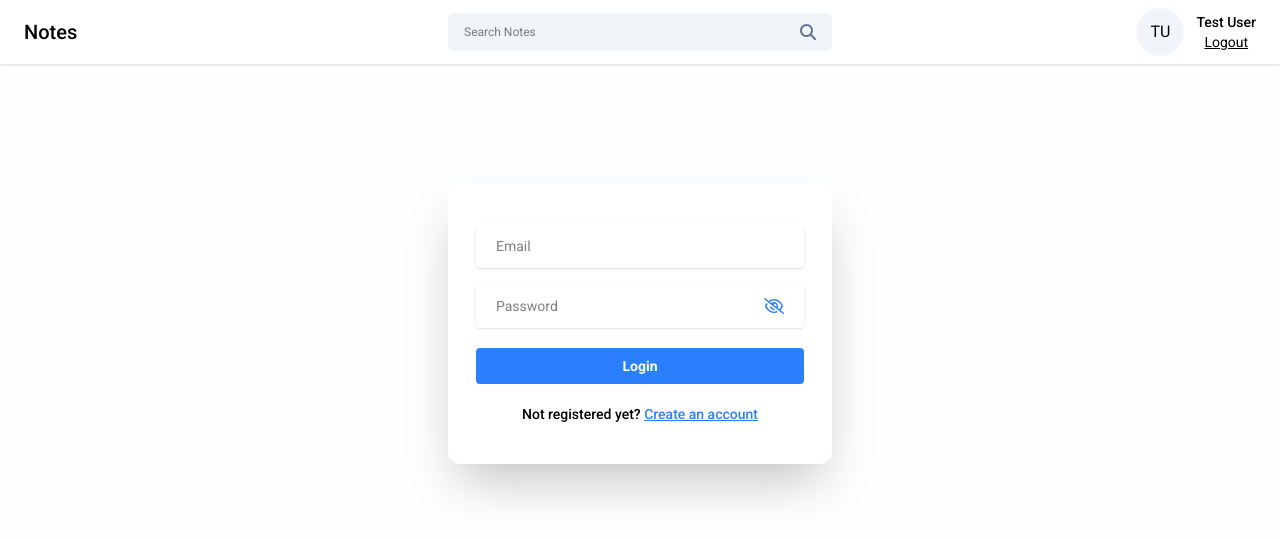
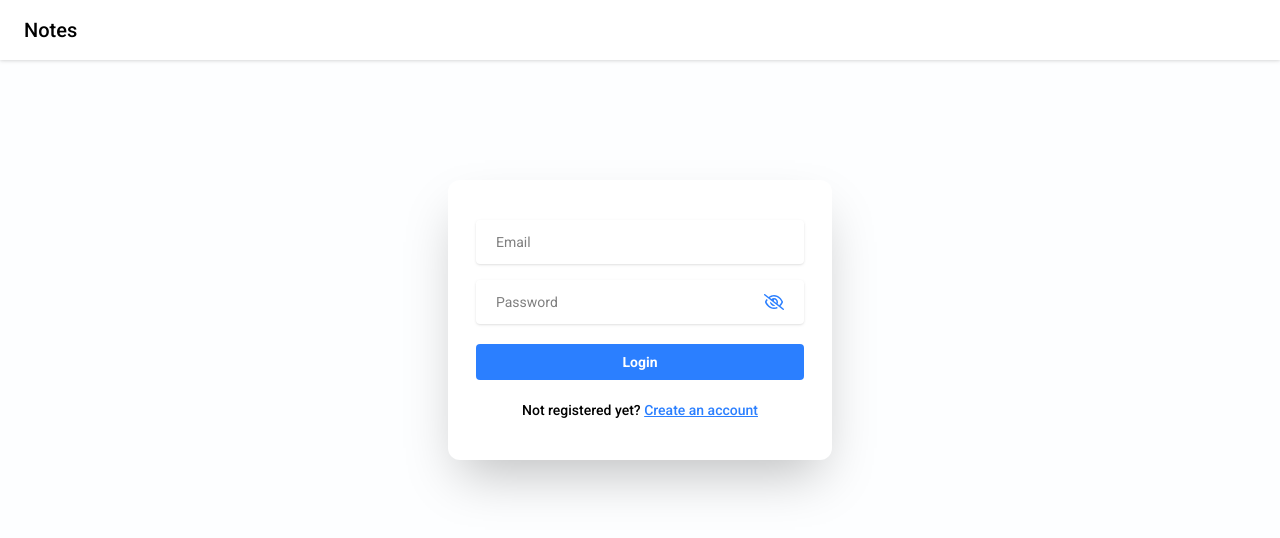
Before and after one commit to pan-cynthia/notely, a React (Vite) app in the folder frontend/: page /login in a window 1280 px wide. Shown: the top 538 px of the page. Built offline with nearby package versions, Linux system fonts and the light colour scheme.

Commit message:
don't display search bar + profile on login/signup pages

```diff
--- a/frontend/src/components/NavBar.jsx
+++ b/frontend/src/components/NavBar.jsx
@@ -1,4 +1,5 @@
 import { useState } from 'react';
+import { useLocation } from 'react-router-dom';
 import Profile from '../components/Profile.jsx';
 import SearchBar from '../components/SearchBar.jsx';
 
@@ -14,17 +15,24 @@ const NavBar = () => {
     setSearchQuery("");
   }
 
+  const location = useLocation();
+  const isHomePage = location.pathname === '/';
+
   return (
     <div className="flex items-center px-6 py-2 bg-white drop-shadow">
       <div className="flex-1/3">
         <h2 className="text-xl font-medium text-black py-2">Notes</h2>
       </div>
+      {isHomePage && (
+        <>
           <div className="flex flex-1/3 justify-center">
             <SearchBar value={searchQuery} onChange={(e) => setSearchQuery(e.target.value)} handleSearch={handleSearch} clearSearch={clearSearch}/>
           </div>
           <div className="flex flex-1/3 justify-end">
             <Profile/>
           </div>
+        </>
+      )}
     </div>
   )
 }
```
Lines whose indentation alone changed are shown as unchanged.
